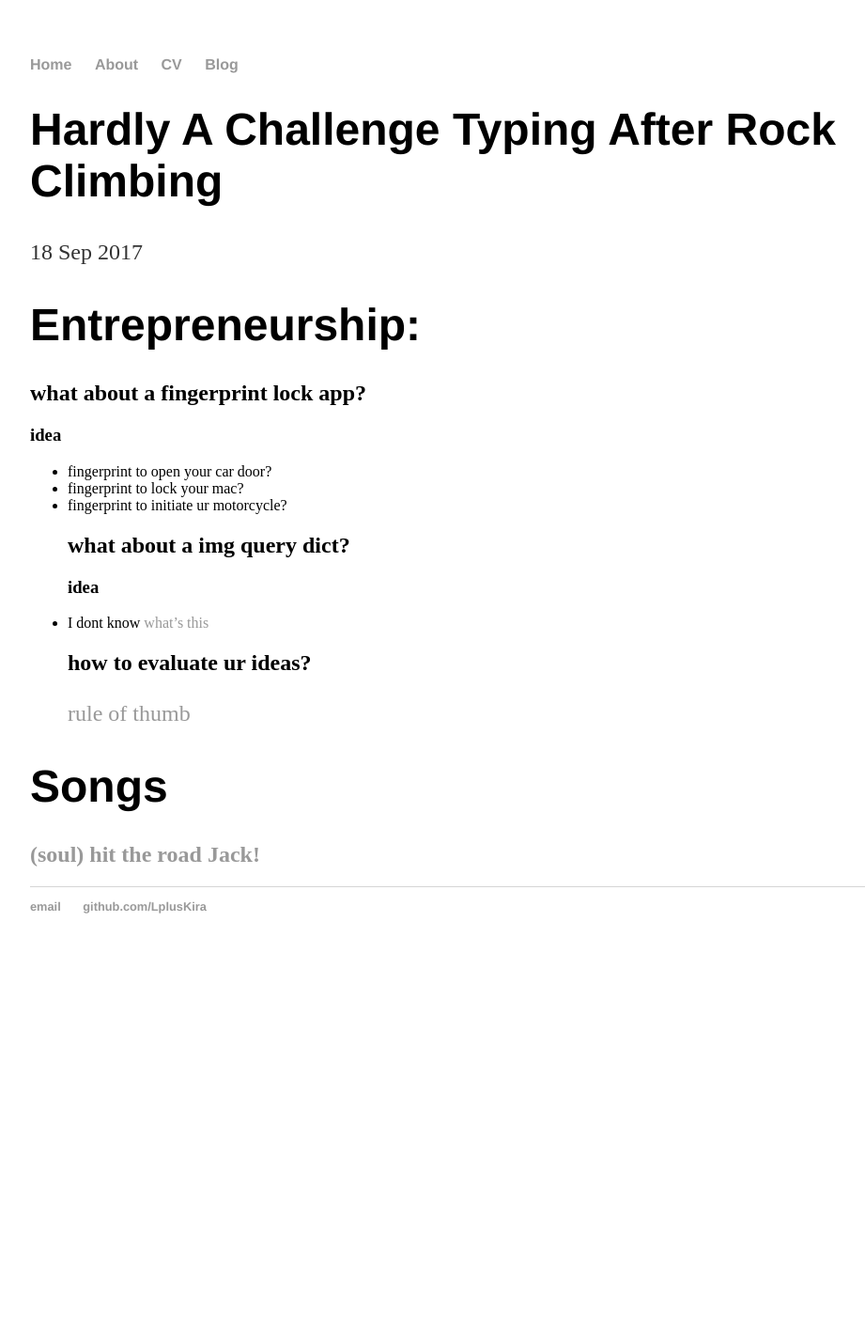
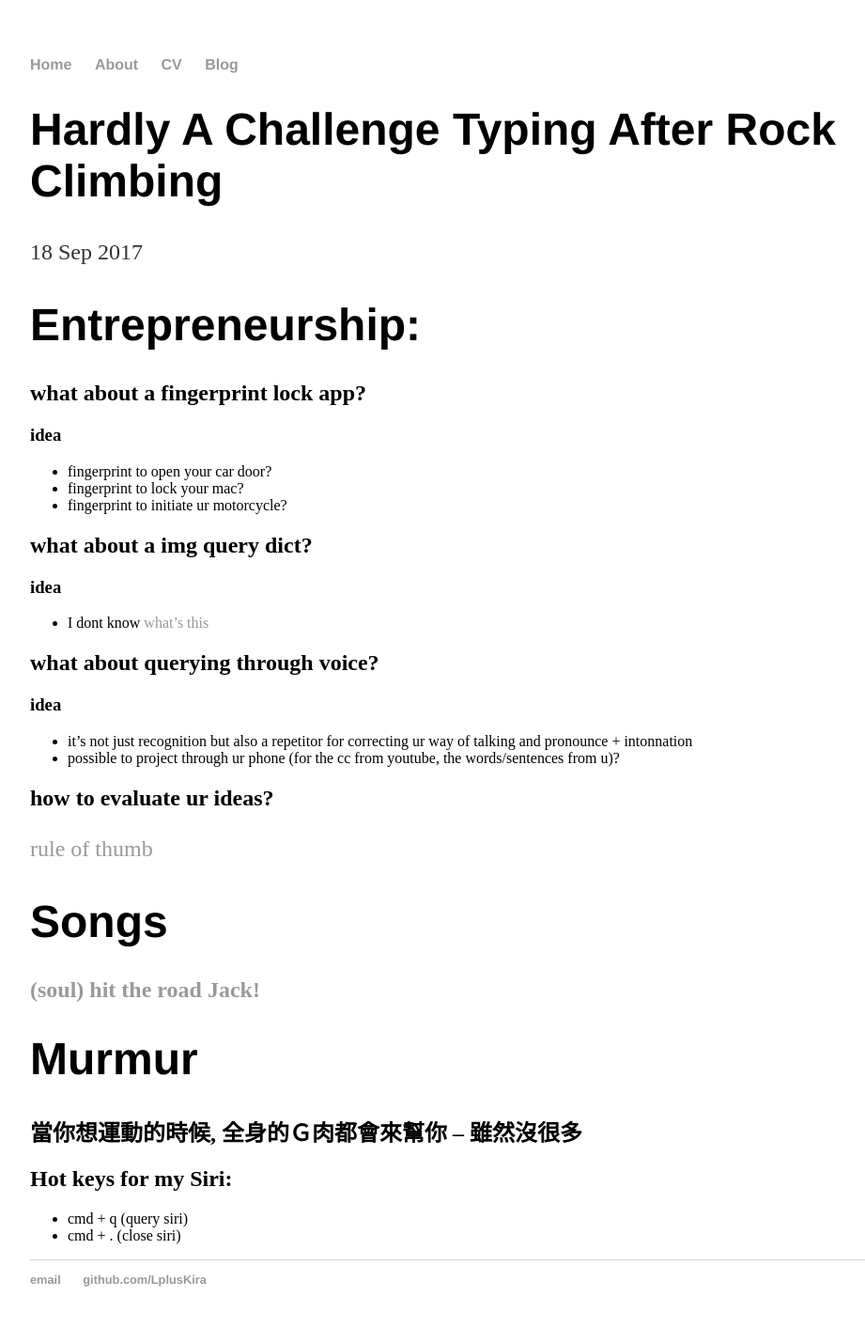
Before and after one commit to LplusKira/LplusKira.github.io, a Jekyll site: the page built from _posts/2017-09-18-soqqr.md, in a window 1280 px wide. Shown: the whole page at 94% size, without its empty margins (160-1081 px from the left). Built offline with Jekyll 4.4.1, drawn with Linux system fonts in a browser that asks for light colours; before the commit the page ends 1032 px from its top, so only the background shows below that.

Commit message:
just make some noise

```diff
--- a/_posts/2017-09-18-soqqr.md
+++ b/_posts/2017-09-18-soqqr.md
@@ -10,11 +10,24 @@ date: 2017-09-18
 - fingerprint to open your car door?
 - fingerprint to lock your mac?
 - fingerprint to initiate ur motorcycle?
+
 ## what about a __img query dict__?
 ### idea
 - I dont know [what's this](https://drive.google.com/open?id=0B5Ui97eMIyXrekUtV3duMi1wS0Y0d1IyZmVMUzJPN1hVQkdJ)
+
+## what about __querying through voice__?
+### idea
+- it's not just recognition but also a repetitor for correcting ur way of talking and pronounce + intonnation
+- possible to project through ur phone (for the cc from youtube, the words/sentences from u)?
+
 ## how to evaluate ur ideas?
 [rule of thumb](https://www.entrepreneur.com/article/81940)
 
 # Songs
 ## [(soul) hit the road Jack!](https://www.youtube.com/watch?v=Q8Tiz6INF7I)
+
+# Murmur
+## 當你想運動的時候, 全身的Ｇ肉都會來幫你 -- 雖然沒很多
+## Hot keys for my Siri:
+- cmd + q (query siri)
+- cmd + . (close siri)
```
Also changed, not shown: _posts/2017-09-19-soqqr.md (added, +39 -0 lines), _posts/2017-09-20-soqqr.md (added, +31 -0 lines).
